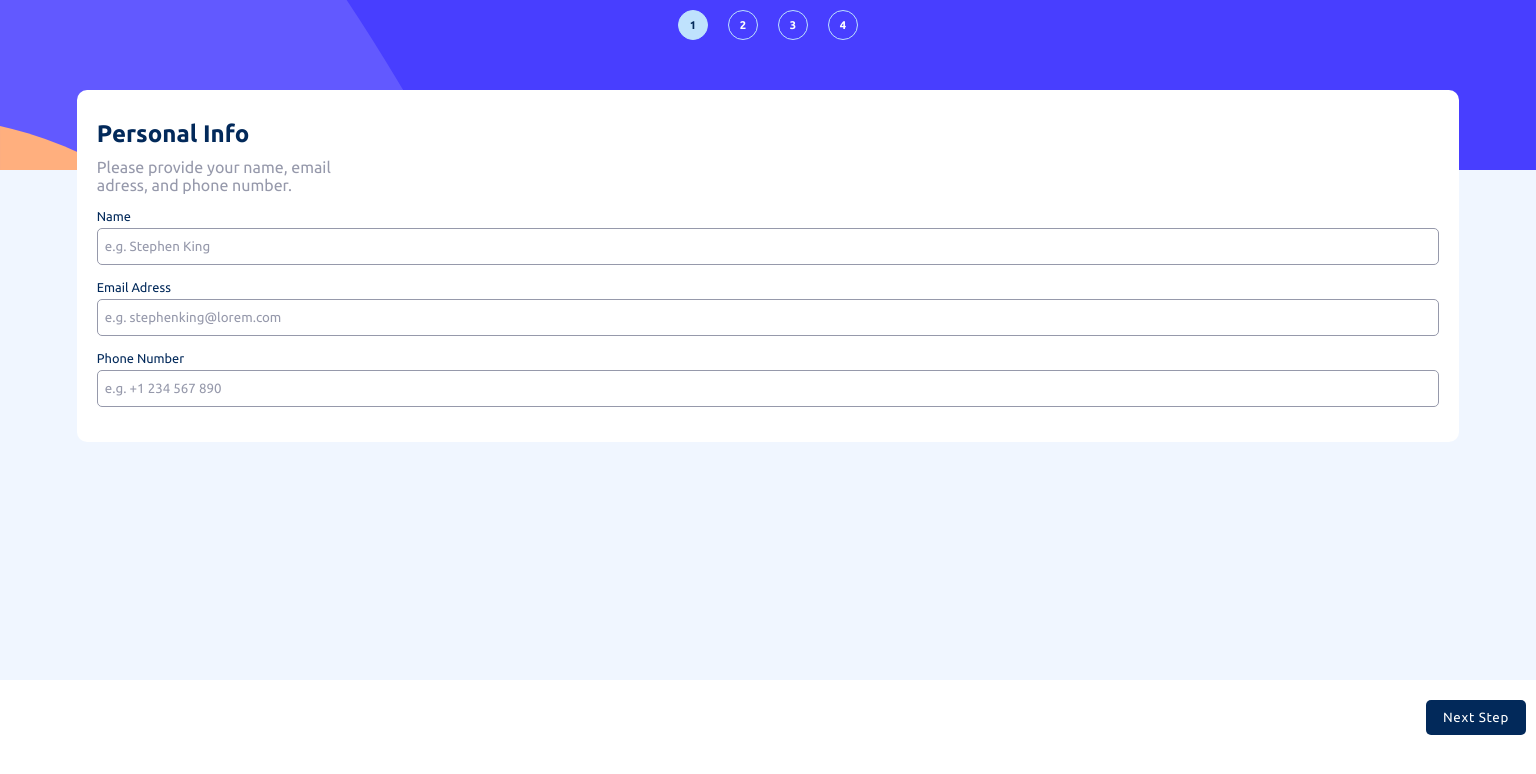
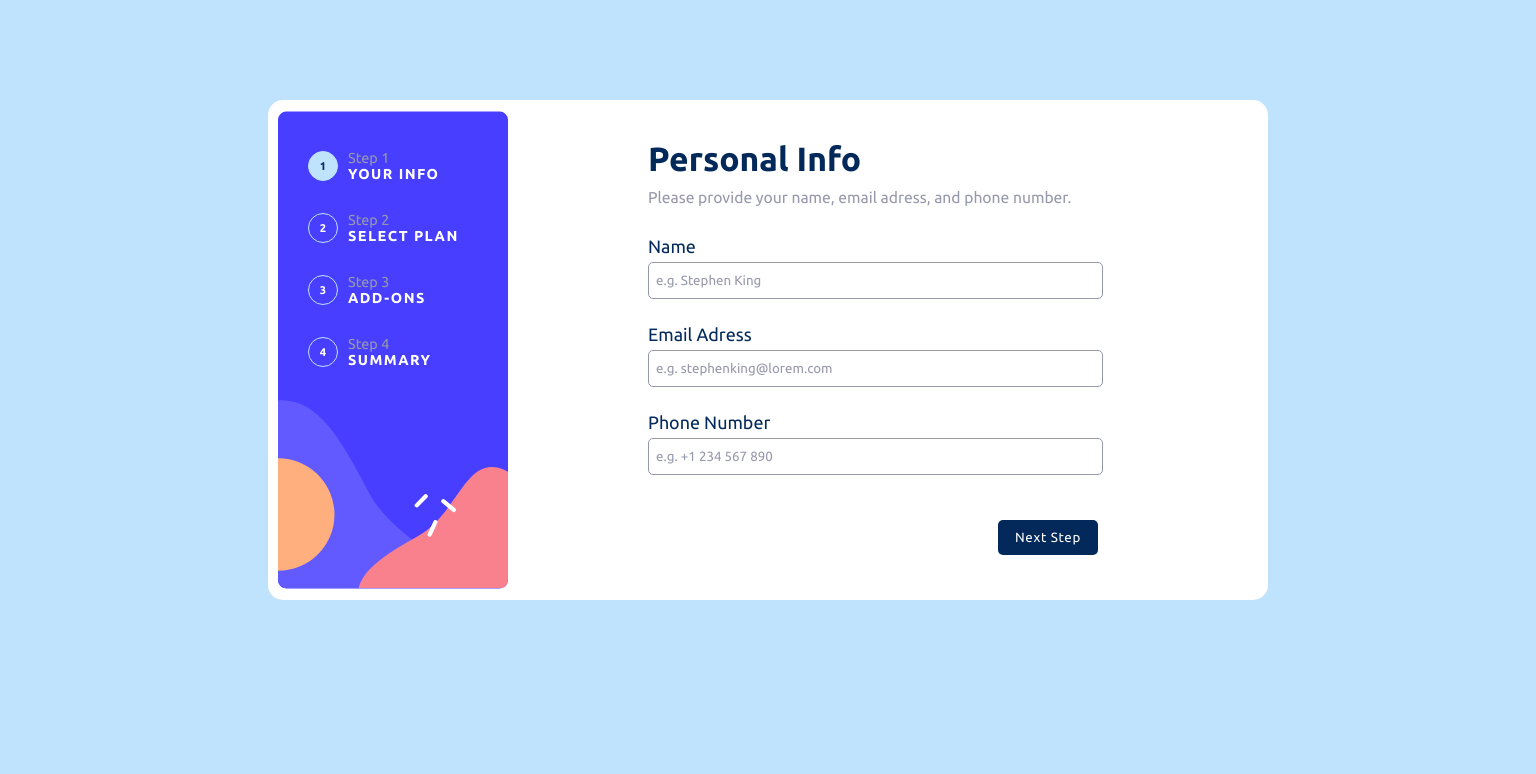
Before and after one commit to SabaBajelidze/multi-step-form, a React (Create React App) app: page / in a window 1536 px wide. Shown: the top 774 px of the page. Built offline with nearby package versions, Linux system fonts and the light colour scheme.

Commit message:
adding dekstop designes, finishing project

```diff
--- a/src/App.js
+++ b/src/App.js
@@ -59,6 +59,7 @@ function App() {
     <>
       <div className="navigation">
         <div className="page-list">
+          <div className="item">
             <div
               className="page-number"
               id="page-number-one"
@@ -66,6 +67,12 @@ function App() {
             >
               1
             </div>
+            <div className="item-info">
+              <p>Step 1</p>
+              <p>YOUR INFO</p>
+            </div>
+          </div>
+          <div className="item">
             <div
               className="page-number"
               id="page-number-two"
@@ -73,6 +80,12 @@ function App() {
             >
               2
             </div>
+            <div className="item-info">
+              <p>Step 2</p>
+              <p>SELECT PLAN</p>
+            </div>
+          </div>
+          <div className="item">
             <div
               className="page-number"
               id="page-number-three"
@@ -80,12 +93,23 @@ function App() {
             >
               3
             </div>
+            <div className="item-info">
+              <p>Step 3</p>
+              <p>ADD-ONS</p>
+            </div>
+          </div>
+          <div className="item">
             <div
               className="page-number"
               id="page-number-four"
               onClick={() => handlePageChanging(4)}
             >
               4
+            </div>
+            <div className="item-info">
+              <p>Step 4</p>
+              <p>SUMMARY</p>
+            </div>
           </div>
         </div>
       </div>
--- a/src/components/PageFive.js
+++ b/src/components/PageFive.js
@@ -2,6 +2,7 @@ import completedImg from '../images/icon-thank-you.svg';
 
 export default function PageFive() {
   return (
+    <div className='page-container'>
     <div className="container" id='page5-formwrapper'>
       <form className="form" id="page5-form">
         <img src={completedImg} alt="completed icon" />
@@ -12,5 +13,6 @@ export default function PageFive() {
         </p>
       </form>
     </div>
+    </div>
   );
 }
--- a/src/components/PageFour.js
+++ b/src/components/PageFour.js
@@ -60,7 +60,7 @@ export default function PageFour({ setPage, terms }) {
     }
   }
   return (
-    <>
+    <div className='page-container' id='page4-container'>
       <div className="container">
         <form className="form">
           <h1>Finishing Up</h1>
@@ -110,6 +110,6 @@ export default function PageFour({ setPage, terms }) {
           Go Back
         </button>
       </div>
-    </>
+    </div>
   );
 }
--- a/src/components/PageOne.js
+++ b/src/components/PageOne.js
@@ -8,7 +8,7 @@ export default function PageOne({ setPage }) {
     pageNumber.classList.add('active-page-number');
   });
   return (
-    <>
+    <div className='page-container'>
       <div className="container">
         <form className="form">
           <h1>Personal Info</h1>
@@ -81,6 +81,6 @@ export default function PageOne({ setPage }) {
           Next Step
         </button>
       </div>
-    </>
+    </div>
   );
 }
--- a/src/components/PageThree.js
+++ b/src/components/PageThree.js
@@ -42,7 +42,7 @@ export default function PageThree({ setPage, setTerms, terms }) {
   }
 
   return (
-    <>
+    <div className='page-container'>
       <div className="container">
         <form className="form">
           <h1>Pick add-ons</h1>
@@ -130,6 +130,6 @@ export default function PageThree({ setPage, setTerms, terms }) {
           Go Back
         </button>
       </div>
-    </>
+    </div>
   );
 }
--- a/src/components/PageTwo.js
+++ b/src/components/PageTwo.js
@@ -21,14 +21,15 @@ export default function PageTwo({ setPage, setTerms, terms }) {
     }
   }
   return (
-    <>
+    <div className="page-container">
       <div className="container">
         <form className="form">
           <h1>Select your plan</h1>
-          <p>
+          <p id='page2-p'>
             You have the option of monthly or
             <br /> yearly billing
           </p>
+          <div className="type-div-flex">
             <label className="radio-label">
               <input
                 type="radio"
@@ -52,7 +53,8 @@ export default function PageTwo({ setPage, setTerms, terms }) {
                 name="type"
                 checked={terms.type === 'advanced'}
                 onChange={(e) => {
-                if (e.target.checked) setTerms({ ...terms, type: 'advanced' });
+                  if (e.target.checked)
+                    setTerms({ ...terms, type: 'advanced' });
                 }}
               />
               <div className="type-div">
@@ -80,20 +82,21 @@ export default function PageTwo({ setPage, setTerms, terms }) {
                 </div>
               </div>
             </label>
+          </div>
           <div id="select-plan">
             {!terms.duration === 'yearly' ? (
               <p>Monthly</p>
             ) : (
               <p style={{ color: 'var(--cool-gray)' }}>Monthly</p>
             )}
-            <label className="switch">
+            <div className="switch">
               <input
                 type="checkbox"
                 checked={terms.duration === 'yearly'}
                 onChange={(e) => handlePlanChange(e)}
               />
               <span className="slider round"></span>
-            </label>
+            </div>
             {terms.duration === 'yearly' ? (
               <p>Yearly</p>
             ) : (
@@ -122,6 +125,6 @@ export default function PageTwo({ setPage, setTerms, terms }) {
           Go Back
         </button>
       </div>
-    </>
+    </div>
   );
 }
--- a/src/index.css
+++ b/src/index.css
@@ -60,6 +60,28 @@ body {
 .active-page-number {
   background-color: var(--light-blue);
   color: var(--marine-blue)
+}
+
+.item {
+  display: flex;
+  align-items: center;
+  column-gap: 10px;
+}
+
+.item-info {
+  display: none;
+}
+
+.item-info p:last-of-type {
+  color: var(--white);
+  font-size: 0.9em;
+  letter-spacing: 0.1em;
+  font-weight: 700;
+}
+
+.item-info p:first-of-type {
+  color: var(--cool-gray);
+  font-size: 0.9em;
 }
 
 /* Form Styles */
@@ -154,7 +176,7 @@ body {
   visibility: hidden;
 }
 
-.radio-label .type-div {
+.type-div {
   display: flex;
   width: 100%;
   border: 1px solid var(--light-gray);
@@ -419,7 +441,136 @@ input:checked + .slider:before {
 
 /* media queries */
 
-@media (min-width: 1000px) {
+@media (min-width: 1400px) {
+  .navigation {
+    background-image: url('./images/bg-sidebar-desktop.svg');
+  }
+  body {
+    background-color: var(--light-blue);
+  }
+  #root {
+    width: 1000px;
+    margin: 100px auto 0 auto;
+    padding: 10px;
+    background-color: var(--white);
+    border-radius: 15px;
+    display: flex;
+    column-gap: 120px;
+    height: 500px;
+  }
 
+  .navigation {
+    height: 100%;
+    width: 230px;
+    background-size: 100% 100%;
+  }
+
+  .page-list {
+   flex-direction: column;
+   row-gap: 30px;
+   margin-top: 30px;
+   margin-left: 30px;
+  }
+
+  .item-info {
+    display: block;
+  }
+
+  .page-container {
+    width: 550px;
+  }
+
+  .container {
+    max-width: 100%;
+    background-color: var(--white);
+    position: static;
+    height: 400px;
+  }
+
+  .form {
+    font-size: 1.4em;
+  }
+
+  .form p {
+    font-size: 0.7em;
+    margin-bottom: 30px;
+  }
+
+  .form p br {
+    display: none;
+  }
+
+  .form input {
+    margin-bottom: 25px;
+  }
+
+  .navigation-bottom {
+    position: static;
+    width: 480px;
+  }
+
+  .form {
+    margin: 0;
+  }
+
+  #page2-p {
+    margin-bottom: 0;
+  }
+
+  .type-div-flex {
+    display: flex;
+    column-gap: 10px;
+    height: 140px;
+    justify-content: space-between;
+  }
+
+  .radio-label {
+    width: 120px;
+    font-size: 1em;
+    display: flex;
+    flex-direction: column;
+    align-items: flex-start;
+  }
+
+  .radio-label h2 {
+    font-size: 1em;
+  }
+
+  .type-div {
+    height: 100%;
+    display: flex;
+    flex-direction: column;
+    justify-content: space-between;
+    align-items: flex-start;
+    text-align: left;
+  }
+
+  .type-div div p {
+    margin-bottom: 0;
+  }
+
+  .type-div img {
+    margin: 0;
+  }
+
+  #select-plan {
+    margin-top: 30px;
+  }
+
+  #page4-container {
+    width: 530px;
+  }
+
+  #page5-formwrapper {
+    max-height: 100%;
+  }
+
+  #page5-form img {
+    width: 100px;
+  }
+
+  #page5-form p {
+    font-size: 0.7em;
+  }
 
 }
--- a/src/index.js
+++ b/src/index.js
@@ -3,12 +3,6 @@ import ReactDOM from 'react-dom/client';
 import './index.css';
 import App from './App';
 
-
-
-
-
-
-
 const root = ReactDOM.createRoot(document.getElementById('root'));
 root.render(
     <App />
```
Lines whose indentation alone changed are shown as unchanged.
